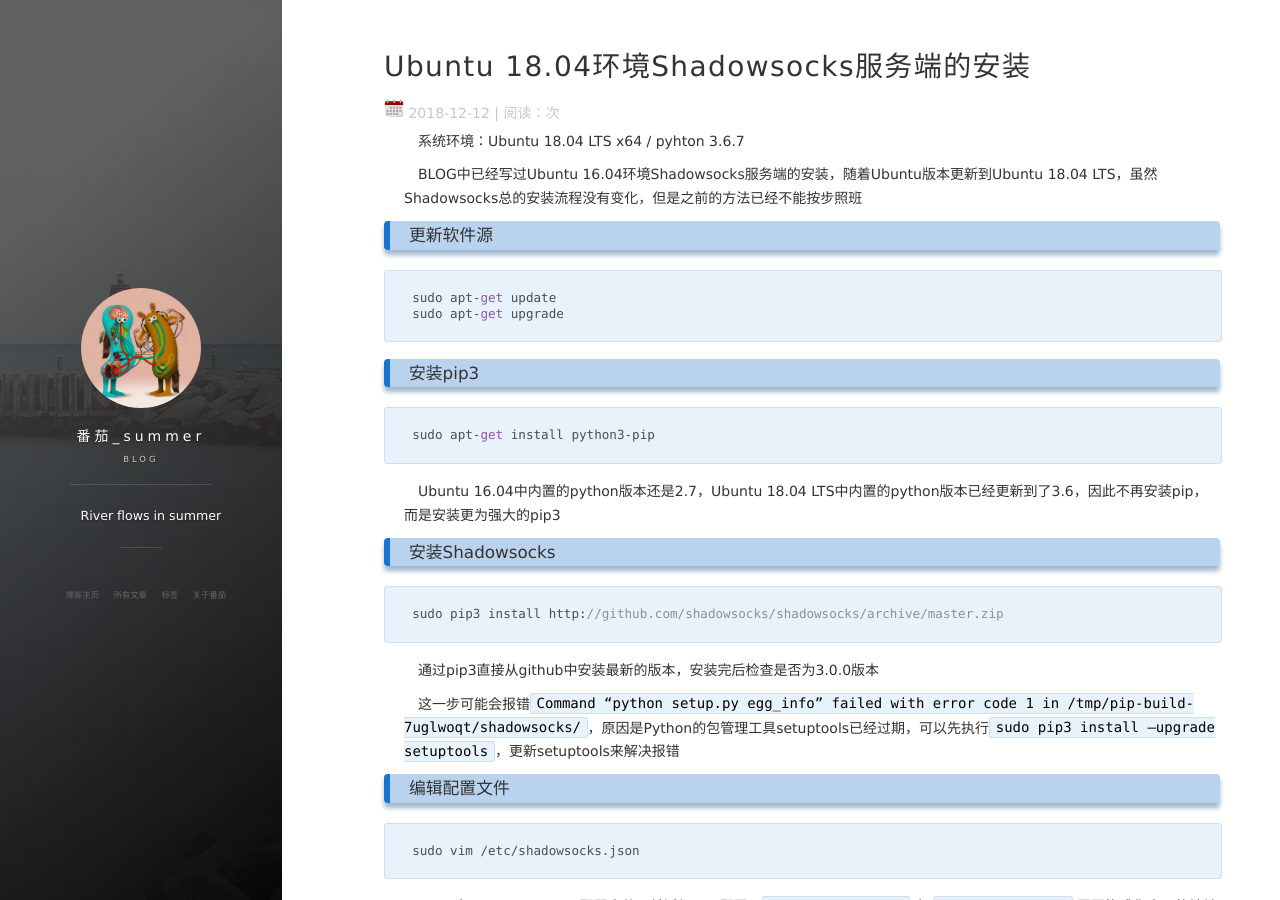
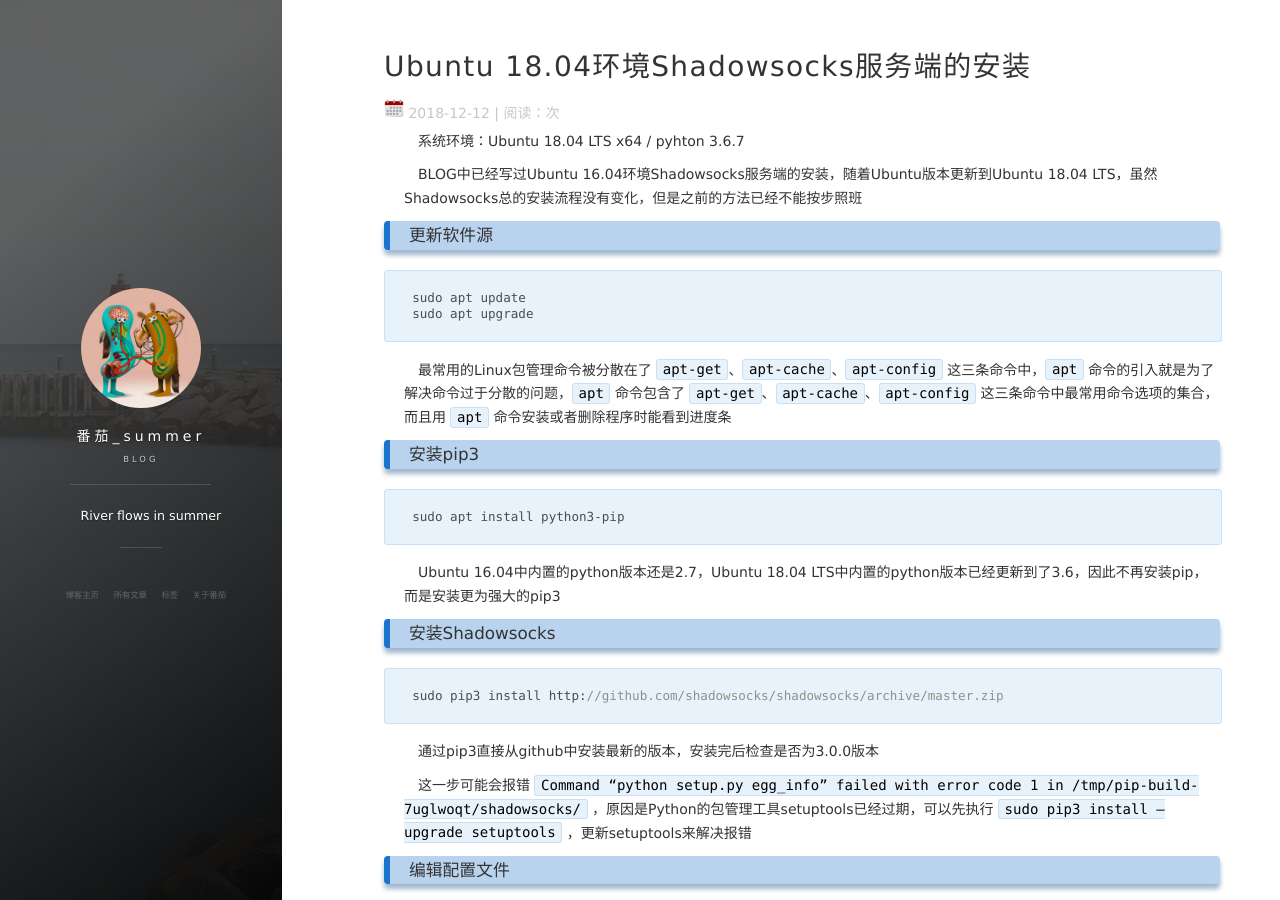
Before and after one commit to summerffly/summerffly.github.io, a Jekyll site: the page built from _posts/2018-12-12-Ubuntu 18.04环境Shadowsocks服务端的安装.md, in a window 1280 px wide and 900 px high. Built offline with Jekyll 4.4.1, drawn with Linux system fonts in a browser that asks for light colours; nearby versions of some CDN libraries; comment, search, counter and statistics services are not loaded.

Commit message:
UPD <Ubuntu 18.04环境Shadowsocks服务端的安装>
- 更新 <Ubuntu 18.04环境Shadowsocks服务端的安装>

````diff
--- a/_posts/2018-12-12-Ubuntu 18.04环境Shadowsocks服务端的安装.md
+++ b/_posts/2018-12-12-Ubuntu 18.04环境Shadowsocks服务端的安装.md
@@ -12,14 +12,16 @@
 ### 更新软件源
 
 ```
-sudo apt-get update
-sudo apt-get upgrade
+sudo apt update
+sudo apt upgrade
 ```
+
+　最常用的Linux包管理命令被分散在了 `apt-get`、`apt-cache`、`apt-config` 这三条命令中，`apt` 命令的引入就是为了解决命令过于分散的问题，`apt` 命令包含了 `apt-get`、`apt-cache`、`apt-config` 这三条命令中最常用命令选项的集合，而且用 `apt` 命令安装或者删除程序时能看到进度条
 
 ### 安装pip3
 
 ```
-sudo apt-get install python3-pip
+sudo apt install python3-pip
 ```
 
 　Ubuntu 16.04中内置的python版本还是2.7，Ubuntu 18.04 LTS中内置的python版本已经更新到了3.6，因此不再安装pip，而是安装更为强大的pip3
@@ -32,7 +34,7 @@
 
 　通过pip3直接从github中安装最新的版本，安装完后检查是否为3.0.0版本
 
-　这一步可能会报错`Command “python setup.py egg_info” failed with error code 1 in /tmp/pip-build-7uglwoqt/shadowsocks/`，原因是Python的包管理工具setuptools已经过期，可以先执行`sudo pip3 install —upgrade setuptools`，更新setuptools来解决报错
+　这一步可能会报错 `Command “python setup.py egg_info” failed with error code 1 in /tmp/pip-build-7uglwoqt/shadowsocks/` ，原因是Python的包管理工具setuptools已经过期，可以先执行 `sudo pip3 install —upgrade setuptools` ，更新setuptools来解决报错
 
 ### 编辑配置文件
 
````
Also changed, not shown: 1 other file.
